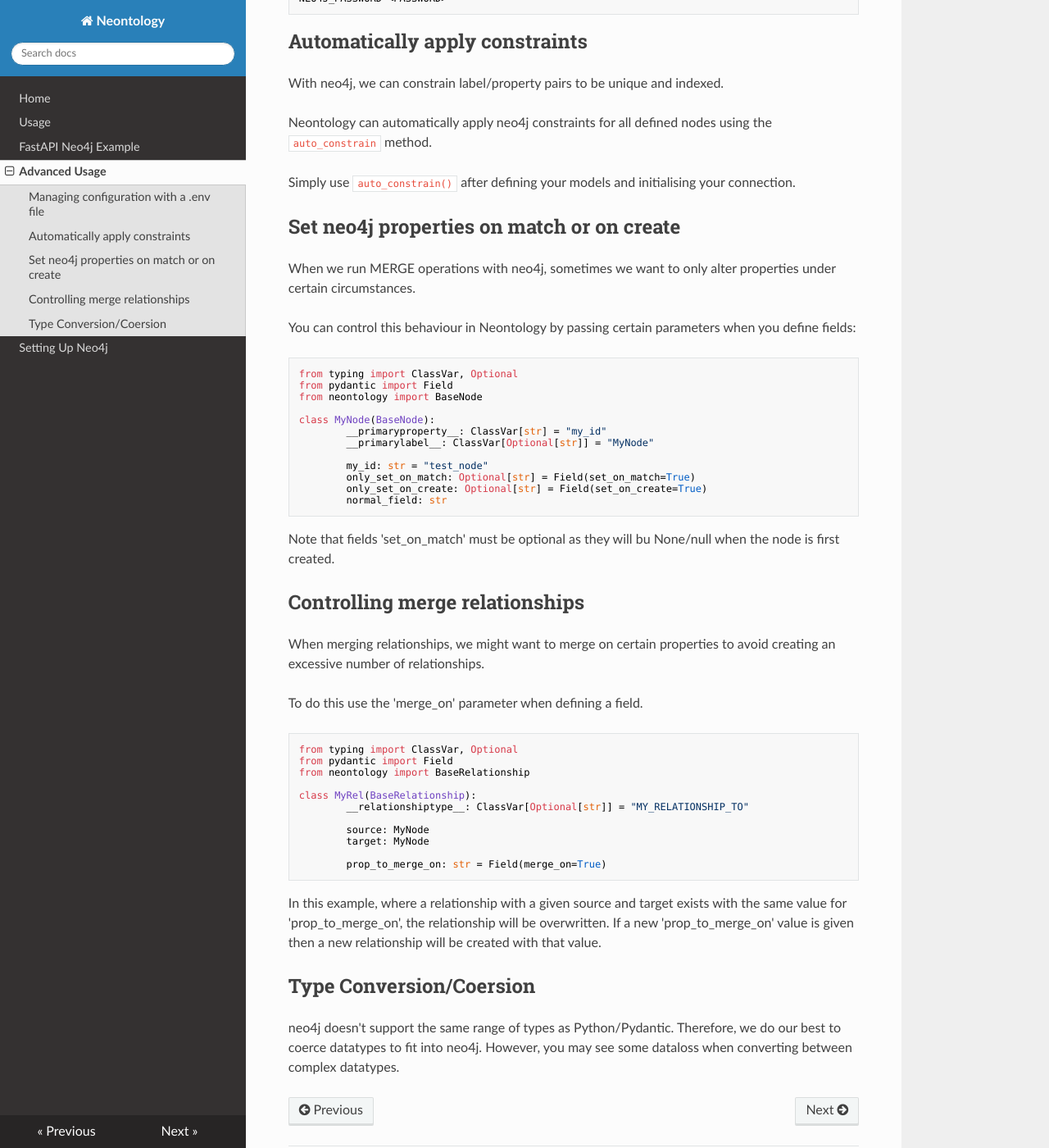
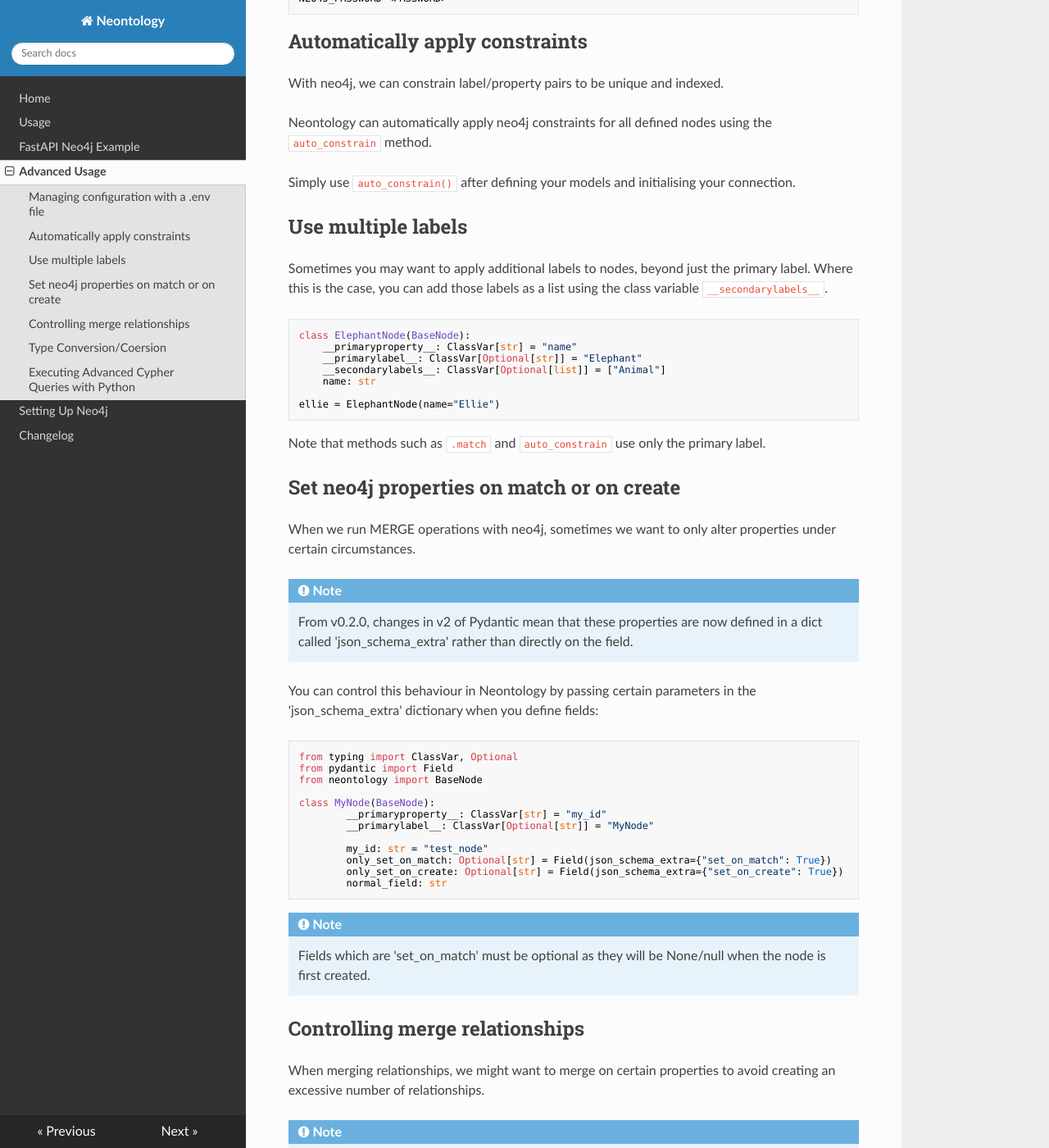
Before and after one commit to ontolocy/neontology, an MkDocs documentation site: the page built from docs/advanced-usage.md, in a window 1280 px wide and 1400 px high, scrolled down 520 px. Shown: the whole window at 82% size. Built offline with MkDocs 1.6.1, drawn with Linux system fonts in a browser that asks for light colours; nearby versions of some CDN libraries; some of the changed text lies outside the part shown.

Commit message:
upgrading to pydantic v2 and neo4j v5, adding support for multiple labels on a node

````diff
--- a/docs/advanced-usage.md
+++ b/docs/advanced-usage.md
@@ -25,11 +25,30 @@ Neontology can automatically apply neo4j constraints for all defined nodes using
 
 Simply use `auto_constrain()` after defining your models and initialising your connection.
 
+## Use multiple labels
+
+Sometimes you may want to apply additional labels to nodes, beyond just the primary label. Where this is the case, you can add those labels as a list using the class variable `__secondarylabels__`.
+
+```python
+class ElephantNode(BaseNode):
+    __primaryproperty__: ClassVar[str] = "name"
+    __primarylabel__: ClassVar[Optional[str]] = "Elephant"
+    __secondarylabels__: ClassVar[Optional[list]] = ["Animal"]
+    name: str
+
+ellie = ElephantNode(name="Ellie")
+```
+
+Note that methods such as `.match` and `auto_constrain` use only the primary label.
+
 ## Set neo4j properties on match or on create
 
 When we run MERGE operations with neo4j, sometimes we want to only alter properties under certain circumstances.
 
-You can control this behaviour in Neontology by passing certain parameters when you define fields:
+!!! NOTE
+    From v0.2.0, changes in v2 of Pydantic mean that these properties are now defined in a dict called 'json_schema_extra' rather than directly on the field.
+
+You can control this behaviour in Neontology by passing certain parameters in the 'json_schema_extra' dictionary when you define fields:
 
 ```python
 from typing import ClassVar, Optional
@@ -41,18 +60,22 @@ class MyNode(BaseNode):
         __primarylabel__: ClassVar[Optional[str]] = "MyNode"
 
         my_id: str = "test_node"
-        only_set_on_match: Optional[str] = Field(set_on_match=True)
-        only_set_on_create: Optional[str] = Field(set_on_create=True)
+        only_set_on_match: Optional[str] = Field(json_schema_extra={"set_on_match": True})
+        only_set_on_create: Optional[str] = Field(json_schema_extra={"set_on_create": True})
         normal_field: str
 ```
 
-Note that fields 'set_on_match' must be optional as they will bu None/null when the node is first created.
+!!! NOTE
+    Fields which are 'set_on_match' must be optional as they will be None/null when the node is first created.
 
 ## Controlling merge relationships
 
 When merging relationships, we might want to merge on certain properties to avoid creating an excessive number of relationships.
 
-To do this use the 'merge_on' parameter when defining a field.
+!!! NOTE
+    From v0.2.0, changes in v2 of Pydantic mean that this property is now defined in a dict called 'json_schema_extra' rather than directly on the field.
+
+To do this use the 'merge_on' key in the 'json_schema_extra' parameter when defining a field.
 
 ```python
 from typing import ClassVar, Optional
@@ -65,11 +88,40 @@ class MyRel(BaseRelationship):
         source: MyNode
         target: MyNode
 
-        prop_to_merge_on: str = Field(merge_on=True)
+        prop_to_merge_on: str = Field(json_schema_extra={"merge_on": True})
 ```
 
 In this example, where a relationship with a given source and target exists with the same value for 'prop_to_merge_on', the relationship will be overwritten. If a new 'prop_to_merge_on' value is given then a new relationship will be created with that value.
 
 ## Type Conversion/Coersion
 
-neo4j doesn't support the same range of types as Python/Pydantic. Therefore, we do our best to coerce datatypes to fit into neo4j. However, you may see some dataloss when converting between complex datatypes.
+Neo4j doesn't support the same range of types as Python/Pydantic. Therefore, we do our best to coerce data types to fit into neo4j. However, you may see some data loss when converting between complex data types.
+
+## Executing Advanced Cypher Queries with Python
+
+The focus of Neontology is currently ingesting data rather than providing additional ways to query data. Cypher is an incredibly powerful language for doing that already.
+
+If you want to run plain cypher queries, you can do this using the [Neo4j driver](https://neo4j.com/docs/api/python-driver/current/index.html) which can be accessed on Neontology's GraphConnection object.
+
+The Neo4j driver has many features and different ways of executing queries, but the below recipe shows how we can write and [execute arbitrary queries](https://neo4j.com/docs/api/python-driver/current/api.html#neo4j.Driver.execute_query) with the driver to return data as Python lists / dictionaries. We will use Neo4j's built in support for [map projection](https://neo4j.com/docs/cypher-manual/current/values-and-types/maps/).
+
+```python
+import neo4j
+from neontology import init_neontology, GraphConnection
+
+init_neontology()
+
+gc = GraphConnection()
+
+cypher_query = """
+MATCH (p:Person)
+RETURN COLLECT({name: p.name})
+"""
+
+result = gc.driver.execute_query(cypher_query, result_transformer_=neo4j.Result.single)
+
+print(result)
+
+# [{'name': 'Alice'}, {'name': 'Bob'}]
+
+```
--- a/docs/requirements.txt
+++ b/docs/requirements.txt
@@ -1 +1 @@
-mkdocs==1.3.1
+mkdocs==1.*
--- a/mkdocs.yml
+++ b/mkdocs.yml
@@ -6,3 +6,6 @@ nav:
     - FastAPI Neo4j Example: fastapi.md
     - Advanced Usage: advanced-usage.md
     - Setting Up Neo4j: setting-up-neo4j.md
+    - Changelog: changelog.md
+markdown_extensions:
+    - admonition
--- a/requirements-dev.txt
+++ b/requirements-dev.txt
@@ -10,3 +10,5 @@ flake8>=4.0
 pyre-check>=0.9
 isort>=5.10
 pydocstyle[toml]>=6.1
+# doing the docs
+mkdocs==1.*
--- a/requirements.txt
+++ b/requirements.txt
@@ -1,5 +1,5 @@
-neo4j>=4.0
-pydantic>=1.0
+neo4j>=5.0
+pydantic>=2.0
 pandas
 numpy
 python-dotenv
````
Also changed, not shown: README.md (+7 -3 lines), docs/.development.md (renamed from docs/development.md, +2 -2 lines), docs/changelog.md (added, +12 -0 lines), setup.cfg (+4 -4 lines), 9 other files.
